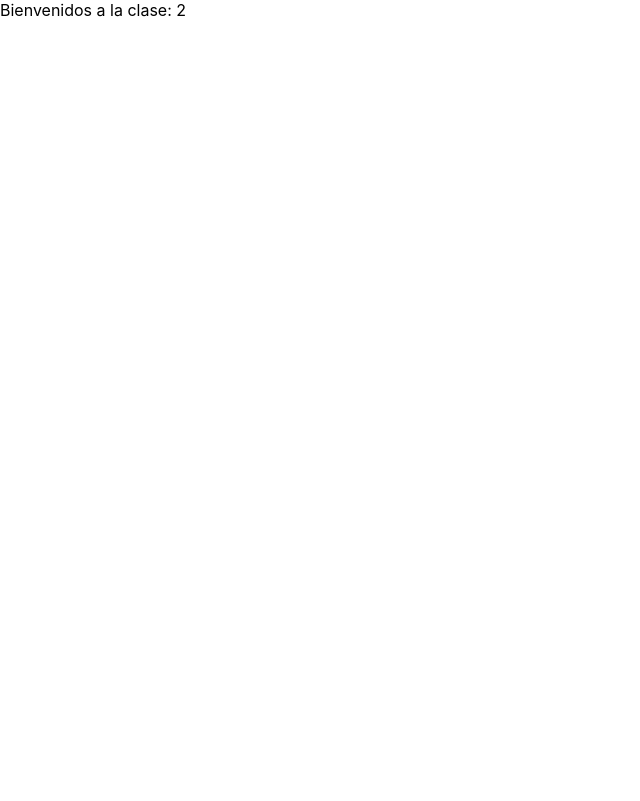
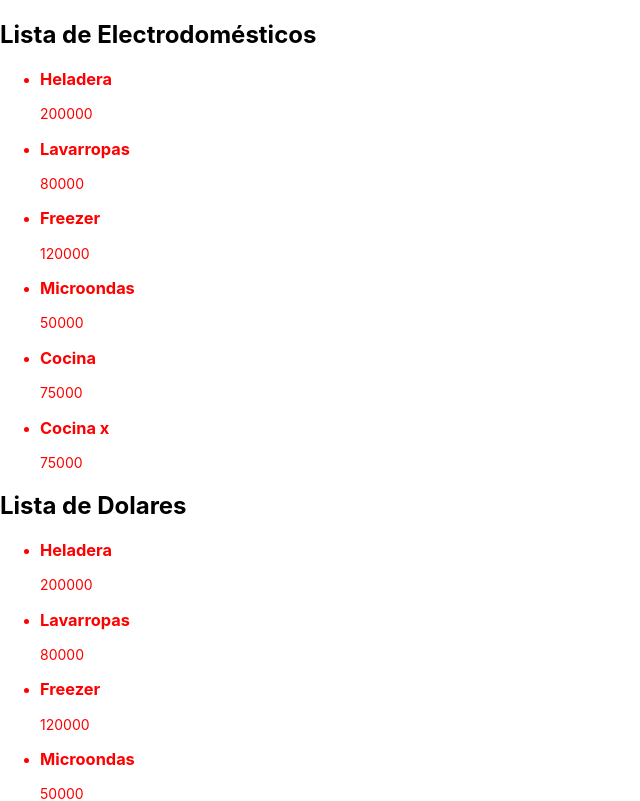
Before and after one commit to Academia-Numen/clases-react-0522, a JavaScript app: page / in a window 1280 px wide. Shown: the top 801 px of the page, without its empty margins (0-640 px from the left). Built offline with nearby package versions, Linux system fonts and the light colour scheme; the HTML template or start-up script is replaced by a standard one.

Commit message:
código clase 2

```diff
--- a/src/App.js
+++ b/src/App.js
@@ -1,15 +1,30 @@
+import Lista from "./components/Lista";
 
 function App() {
 
-  const numeroDeClase = 2;
-  const clases = {
-    contenedor: 'container'
-  }
+  const electrodomesticos = [
+    { nombre: 'Heladera', precio: 200000, color: 'Blanca' },
+    { nombre: 'Lavarropas', precio: 80000, color: 'Blanco' },
+    { nombre: 'Freezer', precio: 120000, color: 'Gris' },
+    { nombre: 'Microondas', precio: 50000, color: 'Negro' },
+    { nombre: 'Cocina', precio: 75000, color: 'Negro' },
+    { nombre: 'Cocina x', precio: 75000, color: 'Negro' },
+  ];
+
+  const dolares = [
+    { nombre: 'Heladera', precio: 200000, color: 'Blanca' },
+    { nombre: 'Lavarropas', precio: 80000, color: 'Blanco' },
+    { nombre: 'Freezer', precio: 120000, color: 'Gris' },
+    { nombre: 'Microondas', precio: 50000, color: 'Negro' },
+    { nombre: 'Cocina', precio: 75000, color: 'Negro' },
+    { nombre: 'Cocina x', precio: 75000, color: 'Negro' },
+  ];
 
   return (
-    <div className={clases.contenedor}>
-      Bienvenidos a la clase: {numeroDeClase}
-    </div>
+    <>
+      <Lista items={electrodomesticos} title="Lista de Electrodomésticos" />
+      <Lista items={dolares} title="Lista de Dolares" />
+    </>
   );
 }
 
--- /dev/null
+++ b/src/components/Lista.js
@@ -0,0 +1,23 @@
+import Titulo from "./Titulo";
+
+const Lista = (props) => {
+    console.log('Titulo:', props.title);
+    console.log('Items:', props.items);
+
+    return (
+        <>
+            <Titulo title={props.title} />
+
+            <ul style={{ fontSize: 14, color: 'red' }}>
+                {props.items.map((item, index) => (
+                    <li key={index}>
+                        <h3>{item.nombre}</h3>
+                        <p>{item.precio}</p>
+                    </li>
+                ))}
+            </ul>
+        </>
+    )
+}
+
+export default Lista;
--- /dev/null
+++ b/src/components/Titulo.js
@@ -0,0 +1,8 @@
+
+function Titulo(props) {
+    return (
+        <h2>{props.title}</h2>
+    )
+}
+
+export default Titulo;
```
